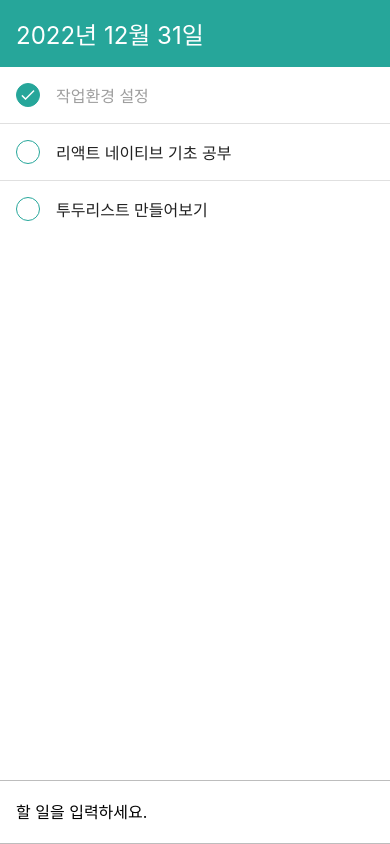
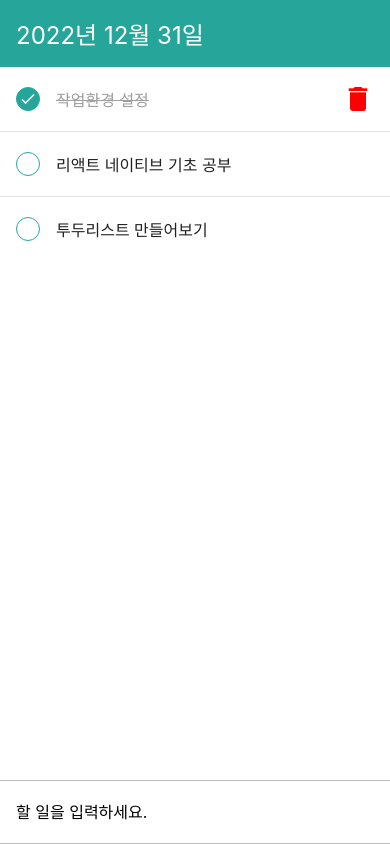
Before and after one commit to sungjaeahn-kopo/LearnReactNative, a React Native app: screen / in a window 390 px wide. Built offline with nearby package versions, Linux system fonts and the light colour scheme.

Commit message:
RN_remove items

```diff
--- a/App.js
+++ b/App.js
@@ -48,6 +48,11 @@
     setTodos(nextTodos);
   };
 
+  const onRemove = id => {
+    const nextTodos = todos.filter(todo => todo.id !== id);
+    setTodos(nextTodos);
+  };
+
   return (
     <SafeAreaProvider>
       <SafeAreaView edges={['bottom']} style={styles.block}>
@@ -58,7 +63,7 @@
           {todos.length === 0 ? (
             <Empty />
           ) : (
-            <TodoList todos={todos} onToggle={onToggle} />
+            <TodoList todos={todos} onToggle={onToggle} onRemove={onRemove} />
           )}
           <AddTodo onInsert={onInsert} />
         </KeyboardAvoidingView>
--- a/components/TodoItem.js
+++ b/components/TodoItem.js
@@ -1,7 +1,35 @@
 import React from 'react';
-import {View, Text, StyleSheet, Image, TouchableOpacity} from 'react-native';
+import {
+  View,
+  Text,
+  StyleSheet,
+  Image,
+  TouchableOpacity,
+  Alert,
+} from 'react-native';
+import Icon from 'react-native-vector-icons/MaterialIcons';
 
-function TodoItem({id, text, done, onToggle}) {
+function TodoItem({id, text, done, onToggle, onRemove}) {
+  const remove = () => {
+    Alert.alert(
+      '삭제',
+      '정말로 삭제하시겠어요?',
+      [
+        {text: '취소', onPress: () => {}, style: 'cancel'},
+        {
+          text: '삭제',
+          onPress: () => {
+            onRemove(id);
+          },
+          style: 'destructive',
+        },
+      ],
+      {
+        cancelable: true,
+        onDismiss: () => {},
+      },
+    );
+  };
   return (
     <View style={styles.item}>
       <TouchableOpacity onPress={() => onToggle(id)}>
@@ -14,6 +42,13 @@
         </View>
       </TouchableOpacity>
       <Text style={[styles.text, done && styles.lineThrough]}>{text}</Text>
+      {done ? (
+        <TouchableOpacity onPress={remove}>
+          <Icon name="delete" size={32} color="red" />
+        </TouchableOpacity>
+      ) : (
+        <View style={styles.removePlaceholder} />
+      )}
     </View>
   );
 }
@@ -45,7 +80,11 @@
   },
   lineThrough: {
     color: '#9e9e9e',
-    textDecoration: 'line-through',
+    textDecorationLine: 'line-through',
+  },
+  removePlaceholder: {
+    width: 32,
+    height: 32,
   },
 });
 
--- a/components/TodoList.js
+++ b/components/TodoList.js
@@ -2,7 +2,7 @@
 import {FlatList, View, Text, StyleSheet} from 'react-native';
 import TodoItem from './TodoItem';
 
-function TodoList({todos, onToggle}) {
+function TodoList({todos, onToggle, onRemove}) {
   return (
     <FlatList
       ItemSeparatorComponent={() => <View style={styles.separator} />}
@@ -15,6 +15,7 @@
             text={item.text}
             done={item.done}
             onToggle={onToggle}
+            onRemove={onRemove}
           />
         </View>
       )}
--- a/package.json
+++ b/package.json
@@ -12,7 +12,8 @@
   "dependencies": {
     "react": "18.1.0",
     "react-native": "0.70.6",
-    "react-native-safe-area-context": "^4.4.1"
+    "react-native-safe-area-context": "^4.4.1",
+    "react-native-vector-icons": "^9.2.0"
   },
   "devDependencies": {
     "@babel/core": "^7.12.9",
```
Also changed, not shown: 4 other files (tests, documents, lock files or other folders).
